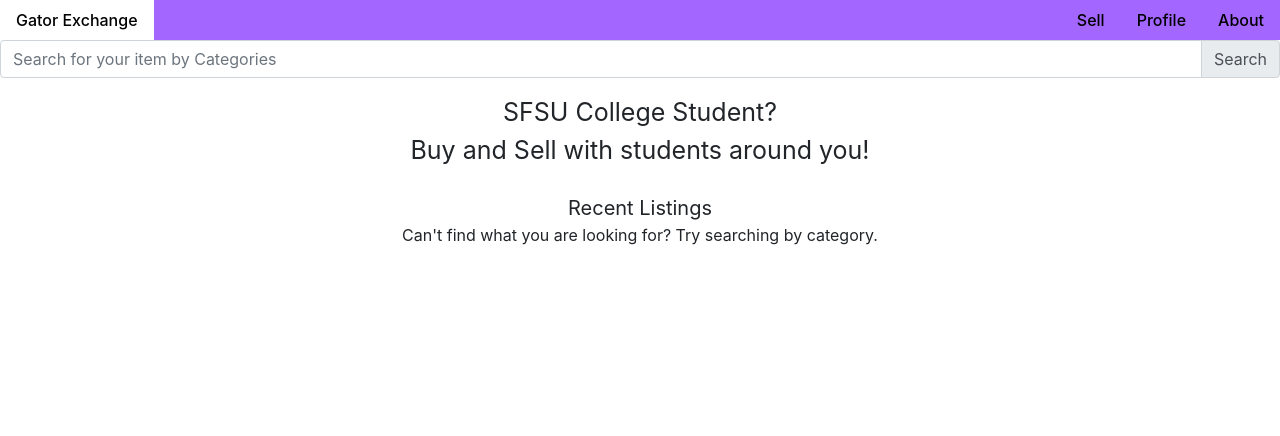
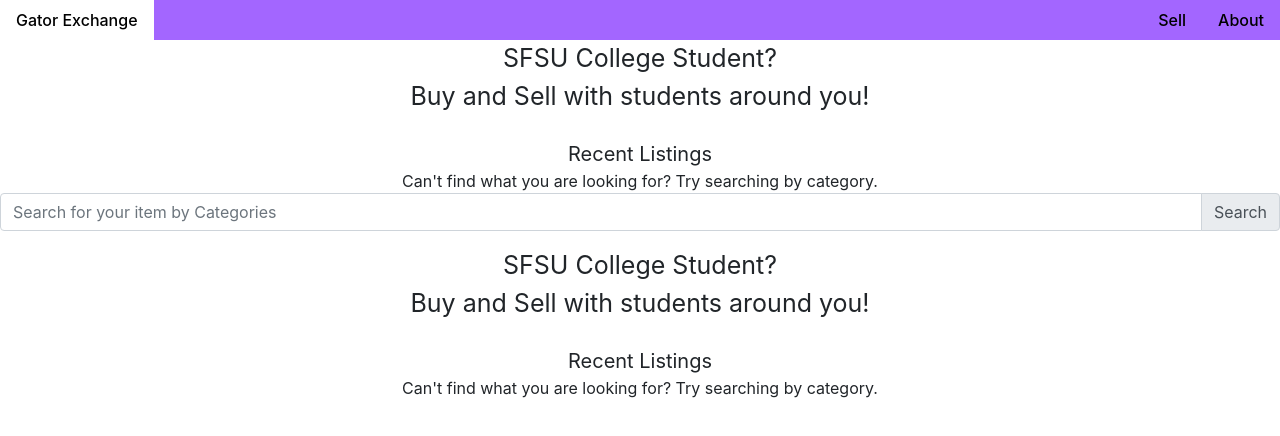
Before and after one commit to mattbho/Gator-Exchange, a React (Create React App) app in the folder client/: page / in a window 1280 px wide. Shown: the top 436 px of the page. Built offline with nearby package versions, Linux system fonts and the light colour scheme; no server answers.

Commit message:
Navbar now handles routing

```diff
--- a/client/src/components/navbar.jsx
+++ b/client/src/components/navbar.jsx
@@ -1,23 +1,32 @@
 import React, { Component } from 'react';
+import { BrowserRouter as Router, Route, Link } from "react-router-dom";
 
-class NavBar extends Component {
-  state = {  }
-  render() {
-    return (
-      <nav>
-        <ul className = "NavBar">
-          <li><a className = "Home" href = "/"> Gator Exchange</a> </li>
-          <li><a className = "About" href = "About"> About</a></li>
-          <li><a className = "Profile" href = "Profile"> Profile</a></li>
-          <li><a className = "Sell" href = "Sell"> Sell</a></li>
-        </ul>
+import Home from "../pages/Home";
+import About from "../pages/About";
+import Error from "../pages/Error";
 
 
 
+class NavBar extends Component {
+  render() {
+    return (
+      <Router>
+        <div>
+        <nav>
+          <ul className="NavBar">
+            <li><Link to = "/" className = "Home" > Gator Exchange</Link> </li>
+            <li><Link to= "/About" className = "About">About</Link></li>
+            <li><Link to= "/Sell" className = "Sell">Sell</Link></li>
+          </ul>
 
+        </nav>
 
+        <Route path = "/" exact component = {Home}></Route>
+        <Route path = "/About" component = {About}></Route>
+        <Route path = "/Sell" component = {Error}></Route>
+      </div>
+      </Router>
 
-      </nav>
     );
   }
 }
--- a/client/src/components/searchbar.jsx
+++ b/client/src/components/searchbar.jsx
@@ -7,7 +7,7 @@
     items: null
   };
   search() {
-    fetch(`${process.env.API_URL || ''}/api/${this.state.query}`)
+    fetch(`/api/${this.state.query}`)
       .then(response => response.json())
       .then(json => {
         this.setState({ items: json });
```
